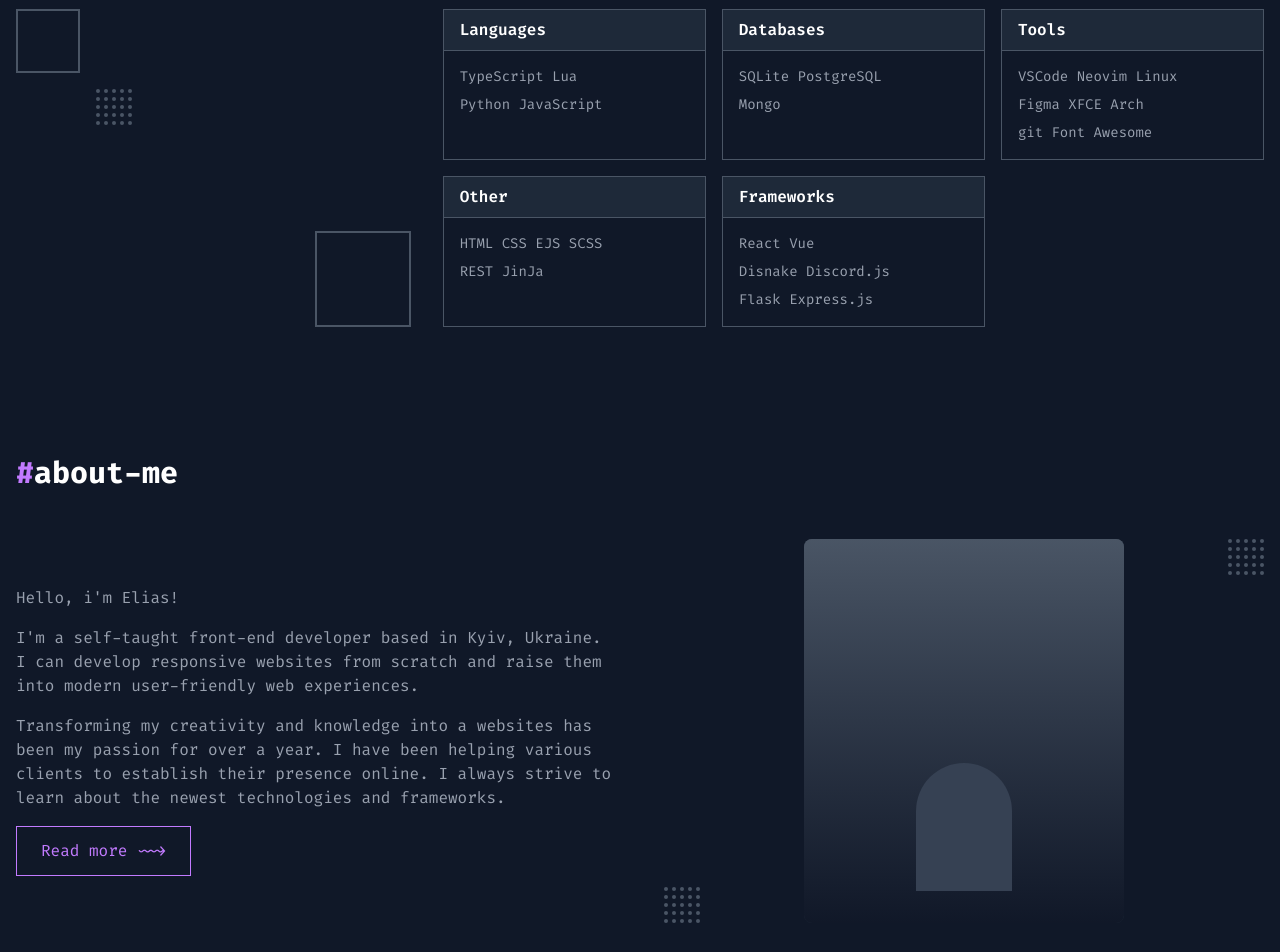
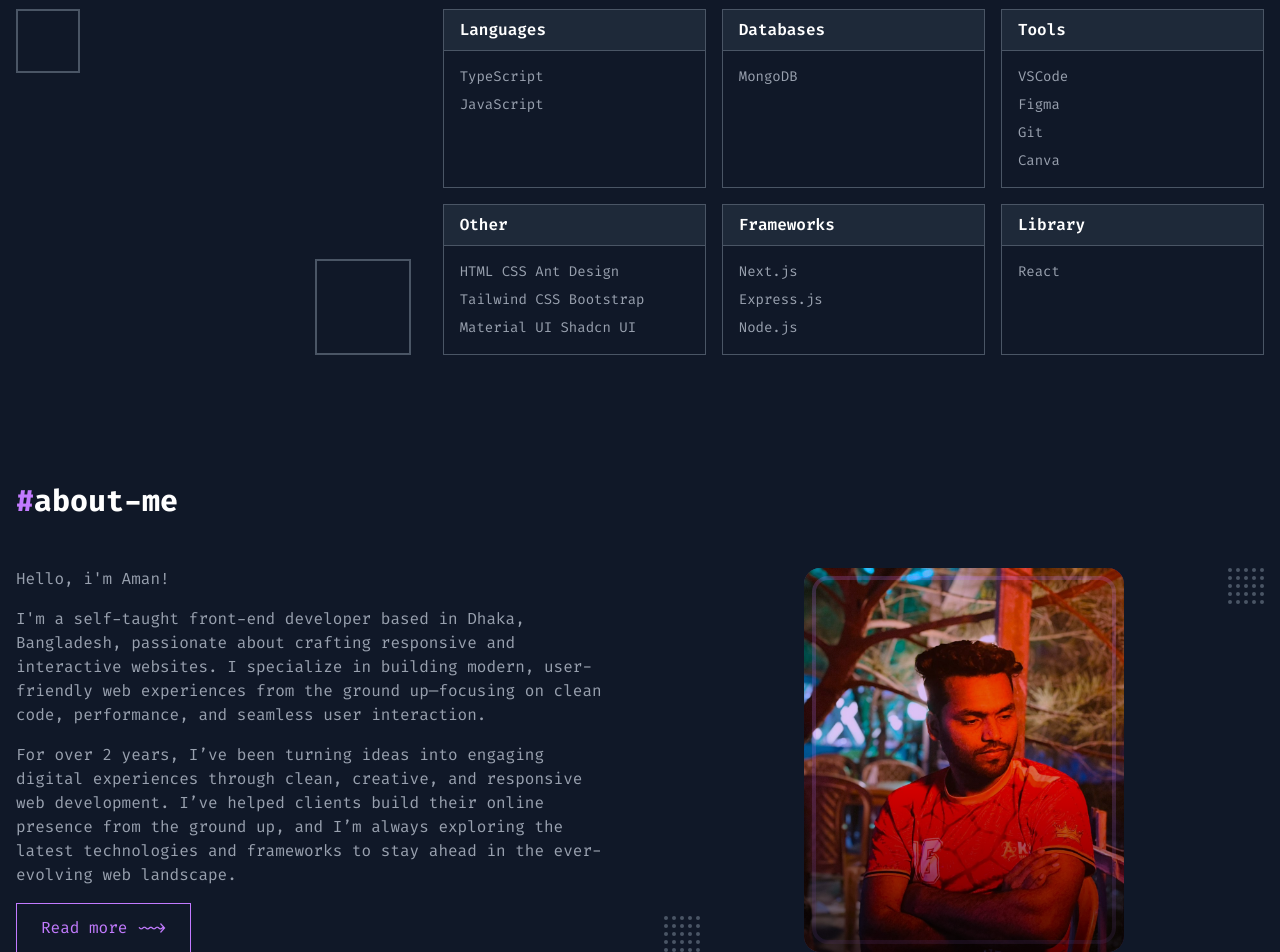
Before and after one commit to TAIJULAMAN/portfolio-new, a React (Vite) app: page / in a window 1280 px wide. Shown: the part 1840-2792 px from the top of the page. Built offline with nearby package versions, Linux system fonts and the light colour scheme.

Commit message:
redesign the about section

```diff
--- a/src/layout/Layout.jsx
+++ b/src/layout/Layout.jsx
@@ -1,6 +1,7 @@
 import React from "react";
 import { Outlet } from "react-router-dom";
 import Header from "../pages/shared/Header";
+import Footer from "../pages/shared/Footer";
 
 const Layout = () => {
     return (
@@ -9,6 +10,7 @@ const Layout = () => {
             <main>
                 <Outlet />
             </main>
+            <Footer />
         </div>
     );
 };
--- a/src/pages/About/About.jsx
+++ b/src/pages/About/About.jsx
@@ -1,24 +1,21 @@
 import React from 'react';
 export default function About() {
     return (
-        <section id="about-me" className="container mx-auto px-4 py-16">
+        <section className="container mx-auto px-4 py-16">
             <h2 className="text-3xl font-bold mb-12">
                 <span className="text-purple-400">#</span>about-me
             </h2>
 
             <div className="grid lg:grid-cols-2 gap-12 items-center">
                 <div className="space-y-4">
-                    <p className="text-gray-400">Hello, i'm Elias!</p>
+                    <p className="text-gray-400">Hello, i'm Aman!</p>
 
                     <p className="text-gray-400">
-                        I'm a self-taught front-end developer based in Kyiv, Ukraine. I can develop responsive websites from scratch
-                        and raise them into modern user-friendly web experiences.
+                        I'm a self-taught front-end developer based in Dhaka, Bangladesh, passionate about crafting responsive and interactive websites. I specialize in building modern, user-friendly web experiences from the ground up—focusing on clean code, performance, and seamless user interaction.
                     </p>
 
                     <p className="text-gray-400">
-                        Transforming my creativity and knowledge into a websites has been my passion for over a year. I have been
-                        helping various clients to establish their presence online. I always strive to learn about the newest
-                        technologies and frameworks.
+                        For over 2 years, I’ve been turning ideas into engaging digital experiences through clean, creative, and responsive web development. I’ve helped clients build their online presence from the ground up, and I’m always exploring the latest technologies and frameworks to stay ahead in the ever-evolving web landscape.
                     </p>
 
                     <button className="border border-purple-400 text-purple-400 px-6 py-3 hover:bg-purple-400 hover:text-white transition-colors">
@@ -41,14 +38,21 @@ export default function About() {
                     </div>
 
                     {/* Figure illustration */}
-                    <div className="flex justify-center">
-                        <div className="w-80 h-96 bg-gradient-to-b from-gray-700 to-gray-800 rounded-lg relative overflow-hidden">
-                            <div className="absolute inset-0 bg-gradient-to-b from-gray-600 to-gray-900"></div>
-                            {/* Simple figure representation */}
-                            <div className="absolute bottom-20 left-1/2 transform -translate-x-1/2 w-16 h-16 bg-orange-400 rounded-full"></div>
-                            <div className="absolute bottom-8 left-1/2 transform -translate-x-1/2 w-24 h-32 bg-gray-700 rounded-t-full"></div>
-                        </div>
-                    </div>
+                    <div className="relative">
+          <div className="relative z-10 flex justify-center">
+            <div className="relative w-80 h-96 rounded-2xl overflow-hidden group">
+              <img
+                src="/aman.jpg"
+                alt="Aman's Profile"
+                className="w-full h-full object-cover object-center transform group-hover:scale-105 transition-transform duration-500"
+              />
+              <div className="absolute inset-0 bg-gradient-to-tr from-purple-400 to-purple-600 opacity-30 mix-blend-multiply" />
+              {/* Decorative border and overlay */}
+              <div className="absolute inset-0 border-4 border-purple-400/20 rounded-2xl m-2 transition-all duration-500 group-hover:border-purple-400/40 group-hover:m-1"></div>
+              <div className="absolute inset-0 bg-gradient-to-t from-black/60 via-transparent to-transparent"></div>
+            </div>
+          </div>
+        </div>
                 </div>
             </div>
         </section>
--- a/src/pages/Skills/Skills.jsx
+++ b/src/pages/Skills/Skills.jsx
@@ -3,24 +3,28 @@ export default function Skills() {
     const skillCategories = [
         {
             title: "Languages",
-          skills: ["TypeScript Lua", "Python JavaScript"],
+            skills: ["TypeScript", "JavaScript"],
         },
         {
             title: "Databases",
-          skills: ["SQLite PostgreSQL", "Mongo"],
+            skills: ["MongoDB"],
         },
         {
             title: "Tools",
-          skills: ["VSCode Neovim Linux", "Figma XFCE Arch", "git Font Awesome"],
+            skills: ["VSCode", "Figma", "Git", "Canva"],
         },
         {
             title: "Other",
-          skills: ["HTML CSS EJS SCSS", "REST JinJa"],
+            skills: ["HTML CSS Ant Design", "Tailwind CSS Bootstrap", "Material UI Shadcn UI"],
         },
         {
             title: "Frameworks",
-          skills: ["React Vue", "Disnake Discord.js", "Flask Express.js"],
+            skills: ["Next.js", "Express.js", "Node.js"],
         },
+        {
+            title: "Library",
+            skills: ["React"]
+        }
     ]
     return (
         <section id="skills" className="container mx-auto px-4 py-16">
@@ -32,11 +36,6 @@ export default function Skills() {
                 {/* Decorative elements */}
                 <div className="hidden lg:block relative">
                     <div className="absolute top-0 left-0 w-16 h-16 border-2 border-gray-600"></div>
-                    <div className="absolute top-20 left-20 grid grid-cols-5 gap-1">
-                        {Array.from({ length: 25 }).map((_, i) => (
-                            <div key={i} className="w-1 h-1 bg-gray-600 rounded-full"></div>
-                        ))}
-                    </div>
                     <div className="absolute bottom-0 right-0 w-24 h-24 border-2 border-gray-600"></div>
                 </div>
 
```
Also changed, not shown: public/aman2.jpg (added), public/aman3.jpg (added). Lines whose indentation alone changed are shown as unchanged.
